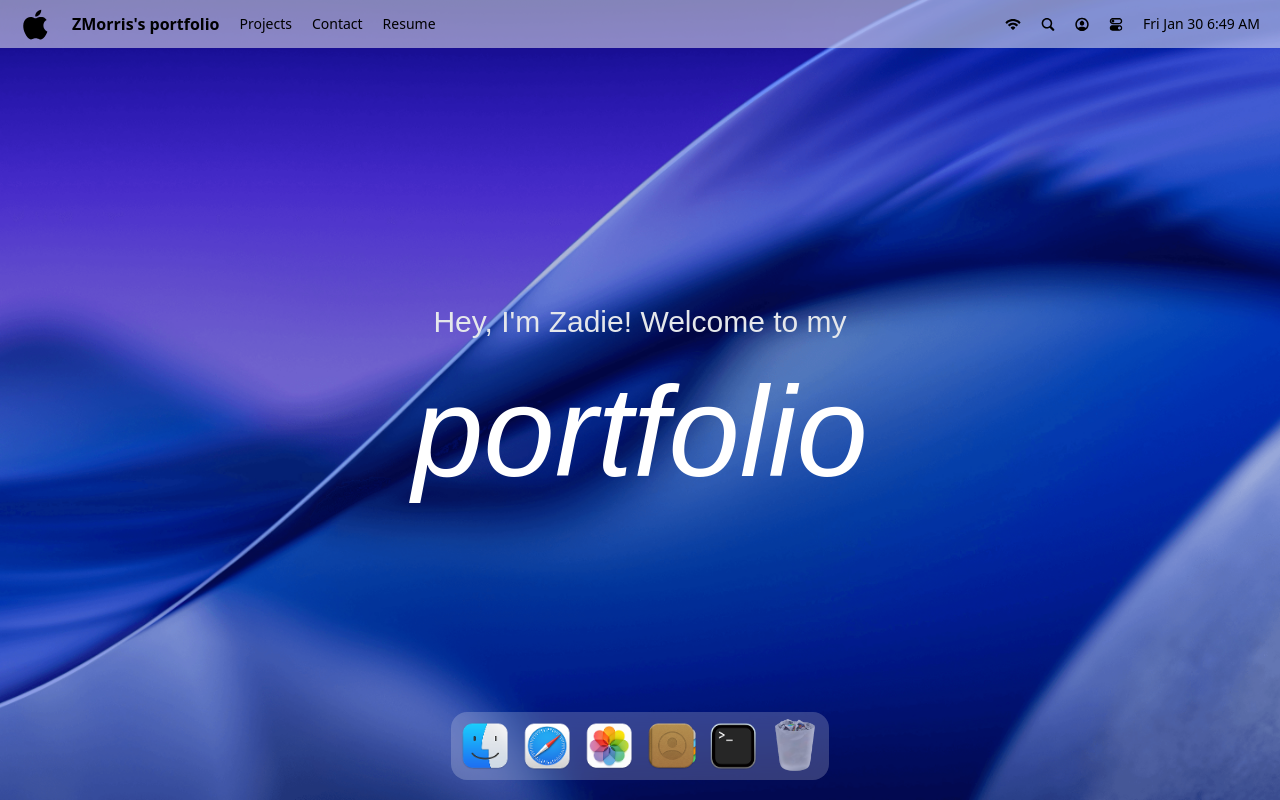
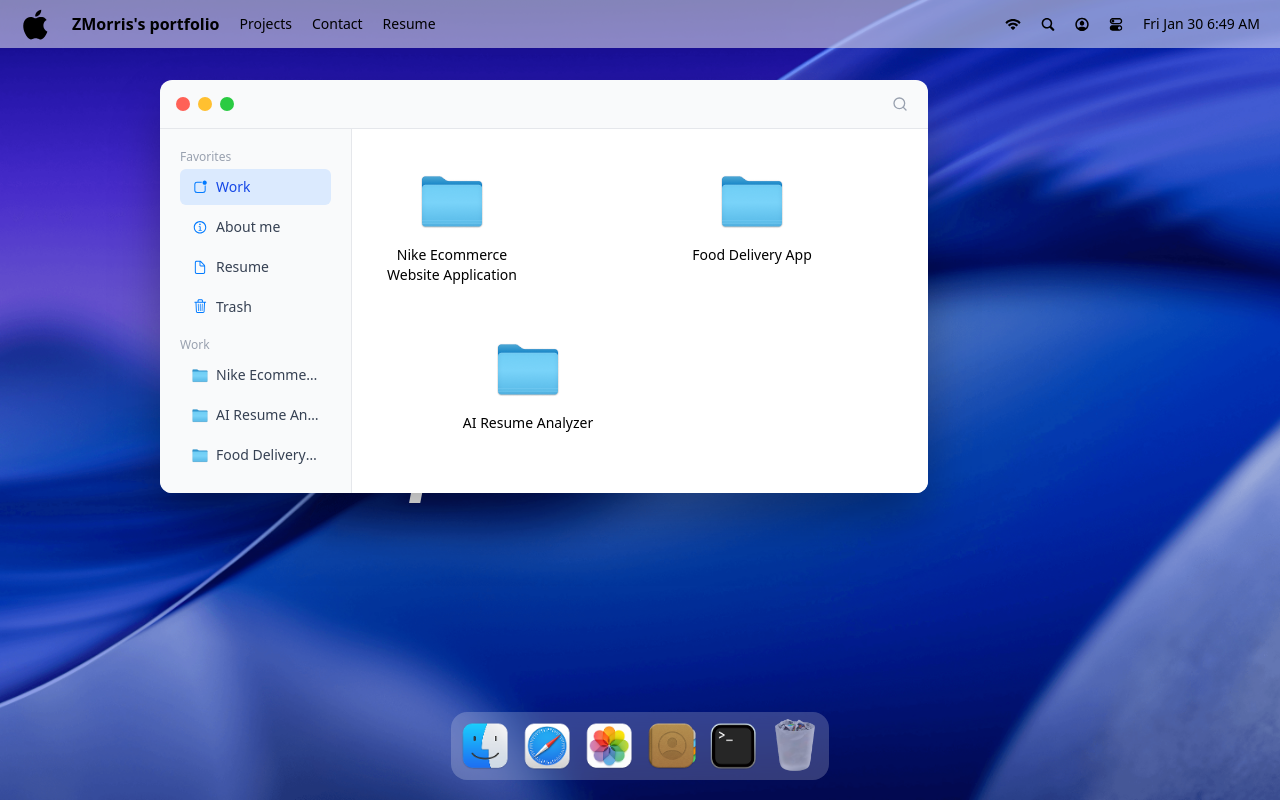
Before and after one commit to zen2see/macosportfoli0x, a React (Vite) app: page / in a window 1280 px wide. Both pictures are taken after a click on the item "Projects". Built offline with nearby package versions, Linux system fonts and the light colour scheme; a web font is replaced by a local one.

Commit message:
UPDATED TO FINDER

```diff
--- a/src/App.tsx
+++ b/src/App.tsx
@@ -1,7 +1,7 @@
 import gsap from 'gsap'
 import { Draggable } from 'gsap/Draggable'
 import { Navbar, Welcome, Dock } from '#components'
-import { Terminal, Safari, Resume } from '#windows'
+import { Terminal, Safari, Resume, Finder } from '#windows'
 
 gsap.registerPlugin(Draggable)
 
@@ -14,6 +14,7 @@
      <Terminal />
      <Safari />
      <Resume />
+     <Finder />
     </>
   )
 }
--- a/src/components/index.ts
+++ b/src/components/index.ts
@@ -2,4 +2,4 @@
 import Welcome from '#components/Welcome.tsx';
 import Dock from '#components/Dock.tsx';
 
-export { Navbar, Welcome, Dock }
+export { Navbar, Welcome, Dock, }
--- /dev/null
+++ b/src/store/location.ts
@@ -0,0 +1,23 @@
+import { create } from "zustand"
+import { immer } from "zustand/middleware/immer"
+import { locations } from "#constants/index.tsx"
+
+const DEFAULT_LOCATION = locations.work
+
+const useLocationStore = create(
+    immer((set) => ({
+        activeLocation: DEFAULT_LOCATION,
+
+    setActiveLocation: (location = null) =>
+        set((state) => {
+            state.activeLocation = location
+        }),
+
+    resetActiveLocation: () =>
+        set((state) => {
+            state.activeLocation = DEFAULT_LOCATION
+        }),
+    })),
+)
+
+export default useLocationStore
--- /dev/null
+++ b/src/windows/Finder.tsx
@@ -0,0 +1,65 @@
+import WindowControls from "#components/WindowControls"
+import { Search } from "lucide-react"
+import WindowWrapper from "#hoc/WindowWrapper.tsx"
+import { locations } from "#constants/index.tsx"
+import useLocationStore from "#store/location.ts"
+import clsx from "clsx"
+import useWindowStore from "#store/window.ts"
+
+const Finder = () => {
+  const { openWindow } = useWindowStore()
+  const { activeLocation, setActiveLocation } = useLocationStore()
+
+  const openItem = (item) => {
+    if(item.fileType === 'pdf') return openWindow("resume")
+  }
+
+  const renderList = (name, items) => (
+    <div>
+      <h3>{name}</h3>
+      <ul>
+        {items.map((item) => (
+          <li
+            key={item.id}
+            onClick={() => setActiveLocation(item)}
+            className={clsx(item.id === activeLocation.id ? "active" : "not-active")}
+          >
+            <img src={item.icon} className="w-4" alt={item.name} />
+            <p className="text-sm font-medium truncate">{item.name}</p>
+          </li>
+        ))}
+      </ul>
+    </div>
+  )
+
+  return (
+    <>
+      <div id="window-header">
+        <WindowControls target="finder" />
+        <Search className="icon" />
+      </div>
+
+      <div className="bg-white flex h-full">
+        <div className="sidebar">
+          <ul>{renderList('Favorites', Object.values(locations))}</ul>
+          <ul>{renderList('Work', locations.work.children)}</ul>
+        </div>
+
+        <ul className="content">
+          {activeLocation?.children.map((item) => (
+            <li
+              key={item.id}
+              className={item.position}
+              onClick={() => openItem(item)}
+            >
+              <img src={item.icon} alt={item.name} />
+              <p>{item.name}</p>
+            </li>
+          ))}
+        </ul>
+      </div>
+    </>
+  )
+}
+const FinderWindow = WindowWrapper(Finder, "finder")
+export default FinderWindow
--- a/src/windows/index.ts
+++ b/src/windows/index.ts
@@ -1,4 +1,6 @@
 import Terminal from '#windows/Terminal.tsx';
 import Safari from '#windows/Safari.tsx';
 import Resume from '#windows/Resume.tsx';
-export { Terminal, Safari, Resume };
+import Finder from '#windows/Finder.tsx';
+
+export { Terminal, Safari, Resume, Finder, }
```
